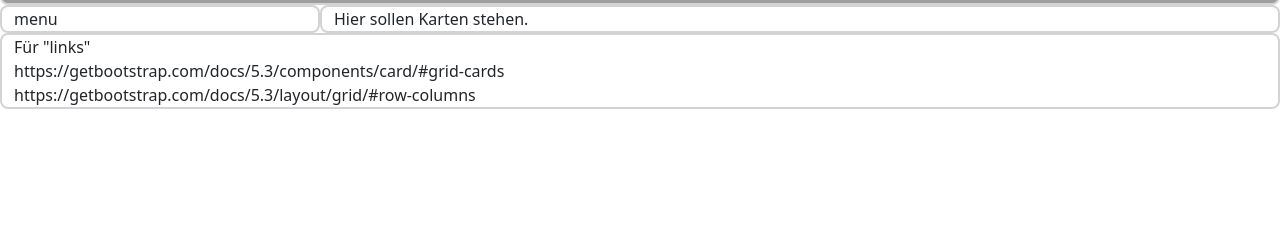
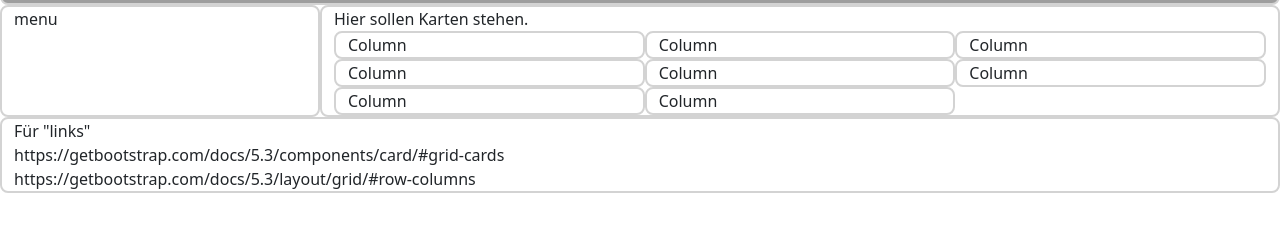
Before and after one commit to ww24e018/playing_with_bootstrap, a plain HTML site: page files/playbs-singletons/playbs-singletons-ausprobier1.2.html in a window 1280 px wide. Shown: the part 55-286 px from the top of the page. Drawn offline with nearby package versions, Linux system fonts and the light colour scheme; grey boxes are pictures that could not be loaded.

Commit message:
this seems to work. savepoint!

```diff
--- a/files/playbs-singletons/playbs-singletons-ausprobier1.2.html
+++ b/files/playbs-singletons/playbs-singletons-ausprobier1.2.html
@@ -38,6 +38,20 @@
     <div class="row">
         <div class="col-sm-12 col-lg-3">menu</div>
         <div class="col-sm-12 col-lg-9">Hier sollen Karten stehen.
+            <div class="container-fluid">
+                <div class="row row-cols-sm-1 row-cols-md-3">
+                    <!-- hier kommen jetzt divs mit .col class (unspecced otherwise). I think? -->
+                    <div class="col-1">Column</div>
+                    <div class="col-1">Column</div>
+                    <div class="col-1">Column</div>
+                    <div class="col-1">Column</div>
+                    <div class="col-1">Column</div>
+                    <div class="col-1">Column</div>
+                    <div class="col-1">Column</div>
+                    <div class="col-1">Column</div>
+
+                </div>
+            </div>
 
         </div>
     </div>
```
